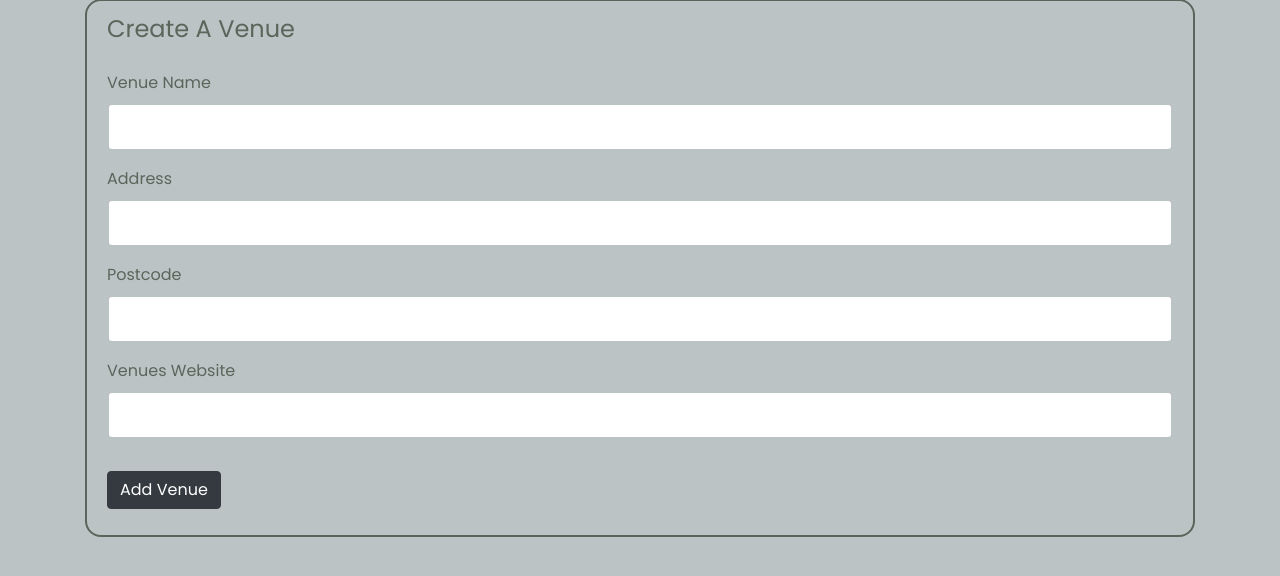
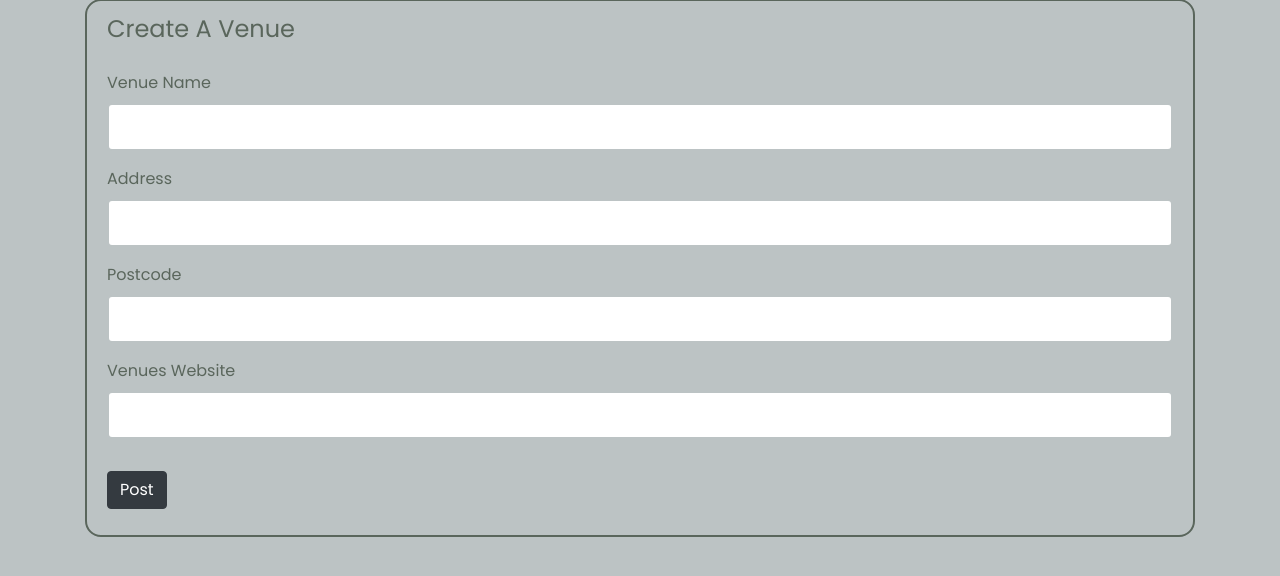
Before and after one commit to Code-Institute-Submissions/Adammcadam-local_events, a Flask app: page /create-venue in a window 1280 px wide. Shown: the part 125-701 px from the top of the page. Run offline with Flask 2, Linux system fonts and the light colour scheme; some libraries are stand-ins or nearby versions.

Commit message:
fixed errors removed duplicate code

```diff
--- a/local_events/forms.py
+++ b/local_events/forms.py
@@ -7,11 +7,11 @@ from local_events import mongo
 class CreateBandForm(FlaskForm):
     band_name = StringField('Band Name', validators=[DataRequired()])
     band_logo = StringField('Band Logo')
-    submit = SubmitField('Add Gig')
+    submit = SubmitField('Post')
 
 class CreateVenueForm(FlaskForm):
     venue_name = StringField('Venue Name', validators=[DataRequired()])
     address = StringField('Address', validators=[DataRequired()])
     postcode = StringField('Postcode', validators=[DataRequired()])
     website = StringField('Venues Website')
-    submit = SubmitField('Add Venue')
+    submit = SubmitField('Post')
--- a/local_events/routes.py
+++ b/local_events/routes.py
@@ -33,7 +33,7 @@ def create_gig():
         })
         flash(f'Band created for {form.band_name.data}!', 'success')
         return redirect(url_for('home'))
-    return render_template('create_band.html', title='Create Band', form=form)
+    return render_template('create_band.html', title='Create', form=form)
 
 @app.route('/gig/<band_id>', methods=['GET', 'POST'])
 def band(band_id):
@@ -62,8 +62,8 @@ def update_band(band_id):
         flash(f'Band updated for {form.band_name.data}!', 'success')
         return redirect(url_for('band', band_id=band._id))
     elif request.method == 'GET':
-        form.band_name.data = band.band_name
-    return render_template('create_gig.html', title='Update Gig', form=form)
+        form.band_name.data = band['band_name']
+    return render_template('create_gig.html', title='Update', form=form)
 
 @app.route('/gig/<band_id>/delete', methods=['POST'])
 def delete_band(band_id):
@@ -100,7 +100,7 @@ def create_venue():
         })
         flash(f'Venue created for {form.venue_name.data}!', 'success')
         return redirect(url_for('home'))
-    return render_template('create_venue.html', title='Create Venue', form=form)
+    return render_template('create_venue.html', title='Create', form=form)
 
 @app.route('/venues/<venue_id>/update', methods=['GET', 'POST'])
 def update_venue(venue_id):
@@ -121,14 +121,14 @@ def update_venue(venue_id):
         flash(f'Venue updated for {form.venue_name.data}!', 'success')
         return redirect(url_for('venues'))
     elif request.method == 'GET':
-        form.venue_name.data = venue.venue_name
-        form.address.data = venue.address
-        form.postcode.data = venue.postcode
-        form.website.data = venue.website
-    return render_template('create_venue.html', title='Update Gig', form=form)
+        form.venue_name.data = venue['venue_name']
+        form.address.data = venue['address']
+        form.postcode.data = venue['postcode']
+        form.website.data = venue['website']
+    return render_template('create_venue.html', title='Update', form=form)
 
 @app.route('/venues/<venue_id>/delete', methods=['POST'])
-def venue_band(venue_id):
+def delete_venue(venue_id):
     venues_collection = mongo.db.venues
     venues_collection.delete_one({"_id": ObjectId(venue_id)})
     flash(f'Venue deleted!', 'success')
--- a/local_events/templates/create_band.html
+++ b/local_events/templates/create_band.html
@@ -6,7 +6,7 @@
         <form action="" method="POST">
             {{ form.hidden_tag() }}
             <fieldset class="form-group">
-                <legend class="mb-4">Create A Gig</legend>
+                <legend class="mb-4">{{ title }} A Gig</legend>
                 <div class="form-group">
                     {{ form.band_name.label(class="form-control-label") }}
 
--- a/local_events/templates/create_venue.html
+++ b/local_events/templates/create_venue.html
@@ -6,7 +6,7 @@
         <form action="" method="POST">
             {{ form.hidden_tag() }}
             <fieldset class="form-group">
-                <legend class="mb-4">Create A Venue</legend>
+                <legend class="mb-4">{{ title }} A Venue</legend>
                 <div class="form-group">
                     {{ form.venue_name.label(class="form-control-label") }}
 
--- a/local_events/templates/venues.html
+++ b/local_events/templates/venues.html
@@ -16,8 +16,8 @@
                 <li class="list-group-item">Postcode: {{ venue.postcode }}</li>
                 <li class="list-group-item">Website: <a class="btn btn-dark" target="_blank" href="{{ venue.website }}"><i class="fas fa-binoculars"></i></a></li>
             </ul>
-            <a href="" class="btn btn-primary mb-1">Update</a>
-            <a href="" class="btn btn-danger">Delete</a>
+            <a href="{{ url_for('update_venue', venue_id=venue._id ) }}" class="btn btn-primary mb-1">Update</a>
+            <a href="{{ url_for('delete_venue', venue_id=venue._id ) }}" class="btn btn-danger">Delete</a>
         </div>
     {% endfor %}
 {% endblock %}
```
